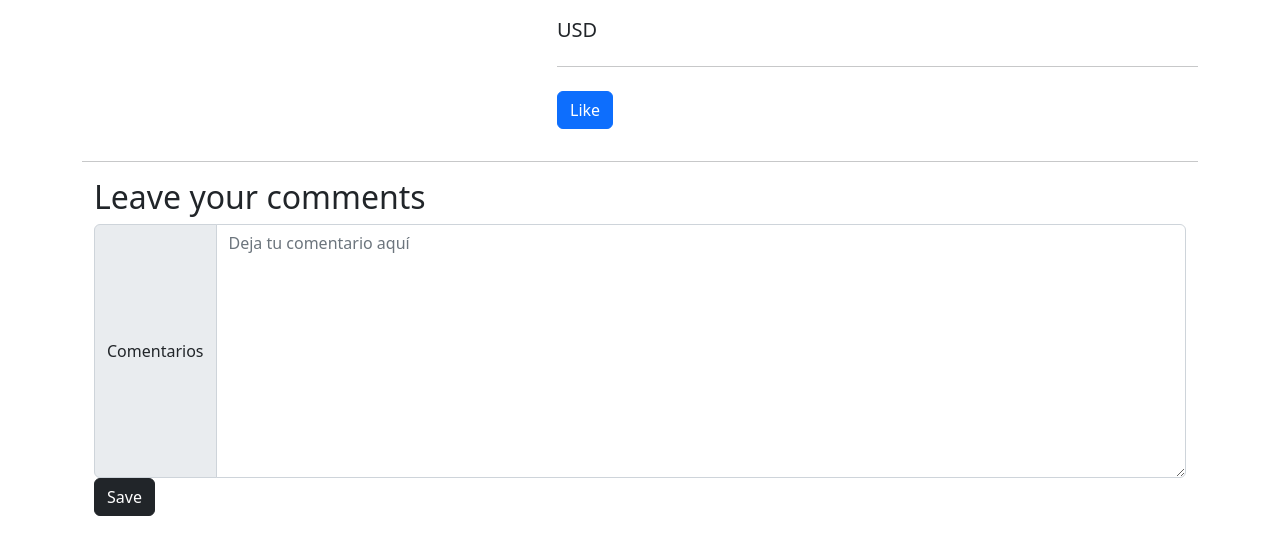
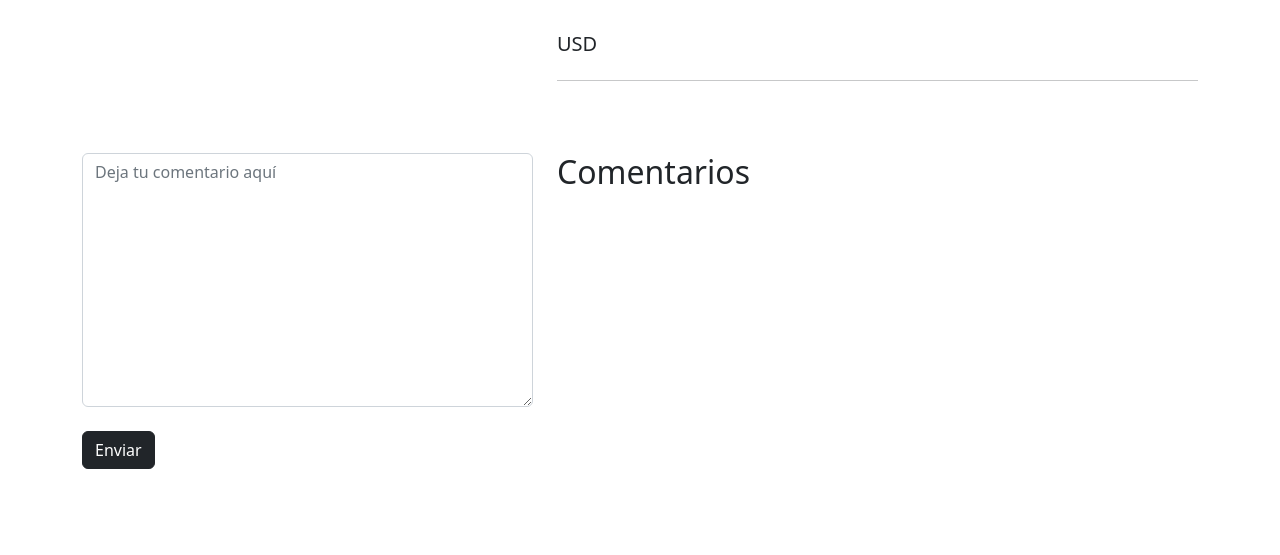
Before and after one commit to camigomezdev/tiendaDeBarrio, a Django app: template templates/products/show_product.html in a window 1280 px wide. Shown: the part 56-611 px from the top of the page. Run offline with Django 4.2, Linux system fonts and the light colour scheme; the template is opened without the code that fills it: values that come from a table or form of the project are taken from there, others are empty.

Commit message:
Update styles of product detail page

```diff
--- a/templates/products/show_product.html
+++ b/templates/products/show_product.html
@@ -1,34 +1,43 @@
 {% extends "base/base.html" %}
 {% block content %}
     <div class="container">
-        <div class="row" style="margin-top: 10px;">
+        <div class="row product-detail-row mt-4 mb-5">
             <div class="col-5">
                 <img src="{{ product.image.url }}"
                      class="img-fluid"
                      height=""
                      alt="{{ product.image.alt }}">
             </div>
-            <div class="col">
+            <div class="col-7">
                 <div class="jumbotron">
                     <h1 class="display-4">{{ product.name }}</h1>
+                    <div class="price-container">
                         {% if product.discounted_price %}
                             <h5 class="card-title">
                                 <s>{{ product.price }} USD</s>
                             </h5>
                         {% endif %}
                         <h5 class="card-title">{{ product.get_price }} USD</h5>
+                    </div>
                     <hr class="my-4">
-                    <form method="post" action="{% url 'add_like' id=product.id %}">
-                        {% csrf_token %}
-                        {{ product.likes.count }}
-                        <input type="hidden" name="next" value={{ request.path }}>
-                        <button type="summit" class="btn btn-primary">Like</button>
-                    </form>
                     <p>{{ product.description }}</p>
                 </div>
             </div>
         </div>
-        <hr>
+        <div class="row">
+            <div class="col-5 comment-column">
+                <form action="{% url 'add_new_comment' id=product.id %}"
+                method="post"
+                class="post-form">
+                {% csrf_token %}
+                <div class="input-group mb-4">
+                    {{ form.text }}
+                </div>
+                <button type="submit" class="save btn btn-dark">Enviar</button>
+            </form>
+        </div>
+        <div class="col-7">
+                <h2 class="comment-title text-left">Comentarios</h2>
                 {% for comment in comments %}
                     <div class="comment">
                         <div class="date">{{ comment.created_date }}</div>
@@ -36,20 +45,7 @@
                         <p>{{ comment.text }}</p>
                     </div>
                 {% endfor %}
-        <div class="container">
-            <h2>Leave your comments</h2>
-            {{ product }}
-
-            <form action="{% url 'add_new_comment' id=product.id %}"
-                  method="post"
-                  class="post-form">
-                {% csrf_token %}
-                <div class="input-group">
-                    <span class="input-group-text">Comentarios</span>
-                    {{ form.text }}
             </div>
-                <button type="submit" class="save btn btn-dark">Save</button>
-            </form>
         </div>
     </div>
 {% endblock content %}
```
Also changed, not shown: 1 other file. Lines whose indentation alone changed are shown as unchanged.
